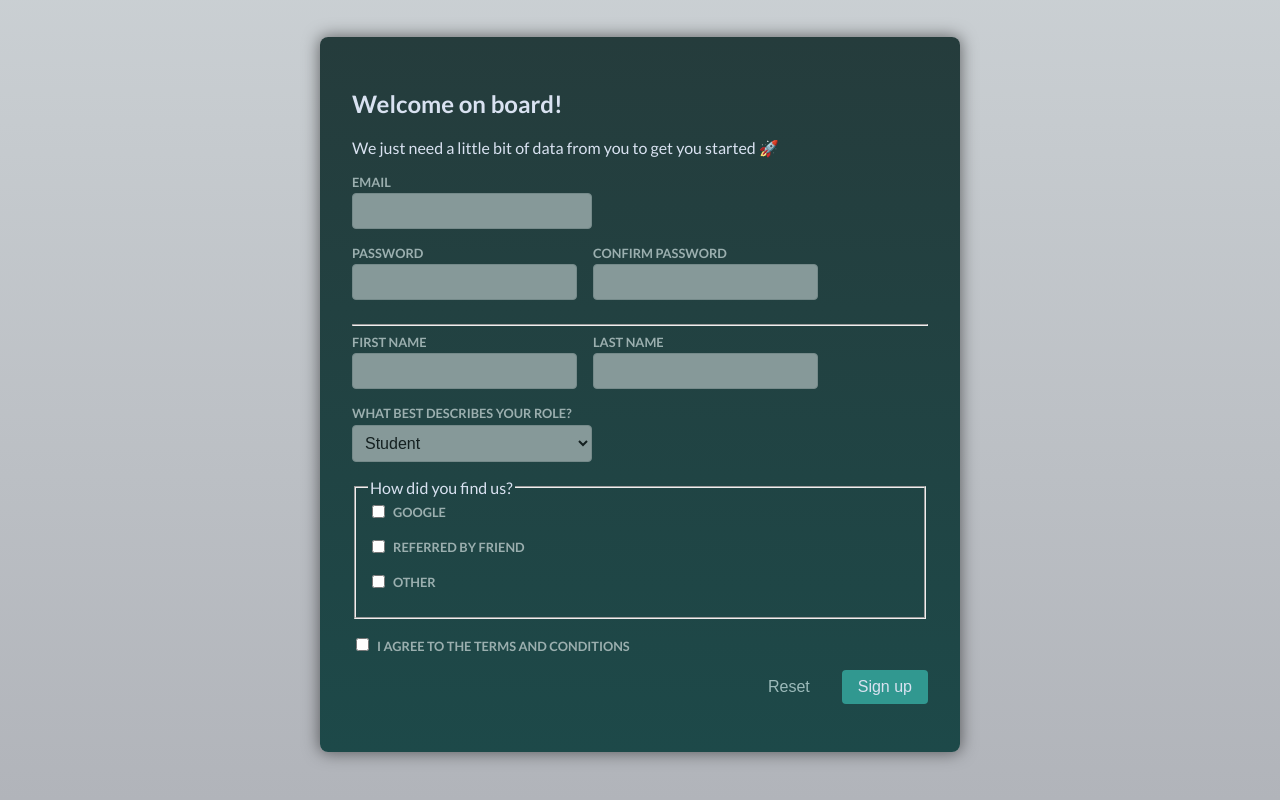
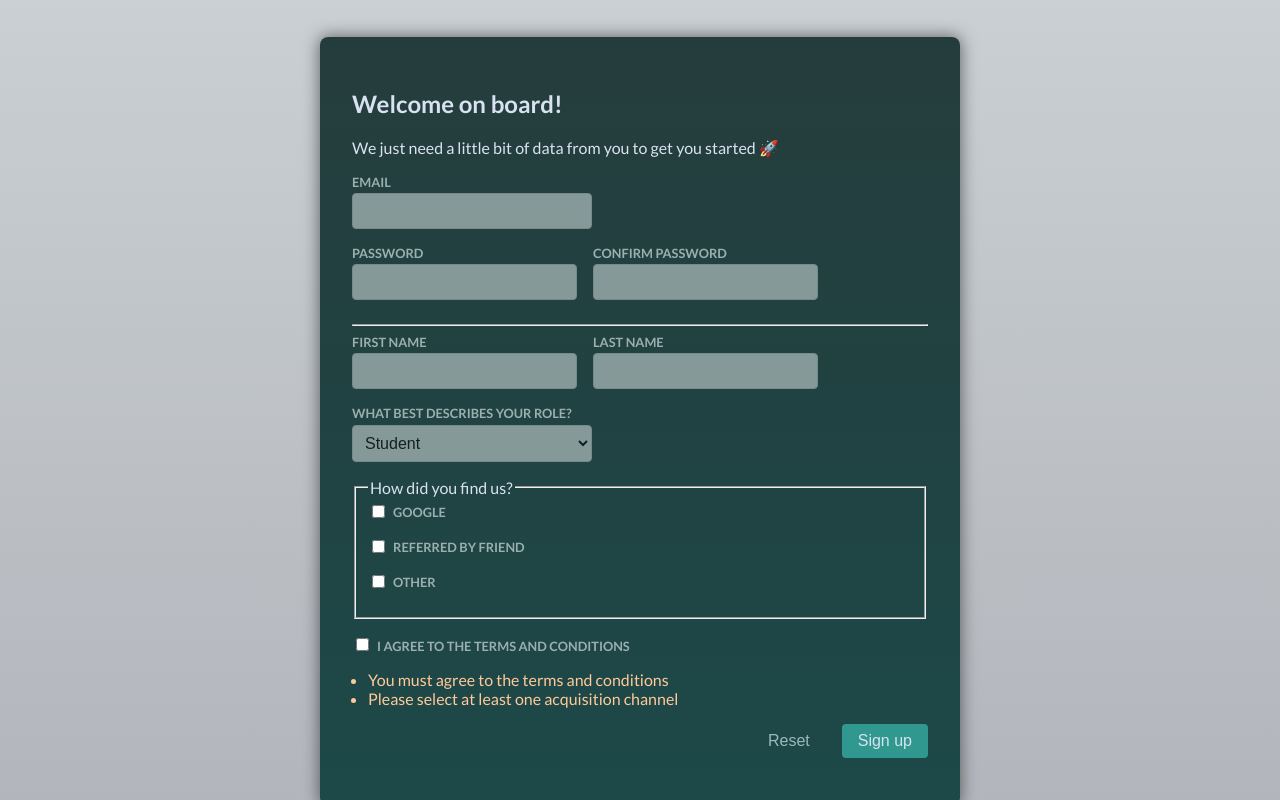
Before and after one commit to Maransatto/react-form-actions, a React (Vite) app: page / in a window 1280 px wide. Both pictures are taken after typing "name@example.com", "Sample123", "Sample123", "Sample", "Sample" into the empty fields and a click on the button "Sign up". Shown: the part 202-1002 px from the top of the page. Built offline with nearby package versions, Linux system fonts and the light colour scheme.

Commit message:
feat: 269. Managing form-dependent state with useActionState()

```diff
--- a/src/components/Signup.jsx
+++ b/src/components/Signup.jsx
@@ -1,3 +1,5 @@
+import { useActionState } from "react";
+
 import {
   isEmail,
   isNotEmpty,
@@ -6,7 +8,7 @@
 } from "../util/validation";
 
 export default function Signup() {
-  function signupAction(formData) {
+  function signupAction(_, formData) {
     const email = formData.get("email");
     const password = formData.get("password");
     const confirmPassword = formData.get("confirm-password");
@@ -45,10 +47,20 @@
     if (acquisitionChannel.length === 0) {
       errors.push("Please select at least one acquisition channel");
     }
+
+    if (errors.length > 0) {
+      return { errors };
+    }
+
+    return { errors: null };
   }
 
+  const [formState, formAction] = useActionState(signupAction, {
+    errors: null,
+  });
+
   return (
-    <form action={signupAction}>
+    <form action={formAction}>
       <h2>Welcome on board!</h2>
       <p>We just need a little bit of data from you to get you started 🚀</p>
 
@@ -133,6 +145,14 @@
         </label>
       </div>
 
+      {formState.errors && (
+        <ul className="error">
+          {formState.errors.map((error) => (
+            <li key={error}>{error}</li>
+          ))}
+        </ul>
+      )}
+
       <p className="form-actions">
         <button type="reset" className="button button-flat">
           Reset
```
